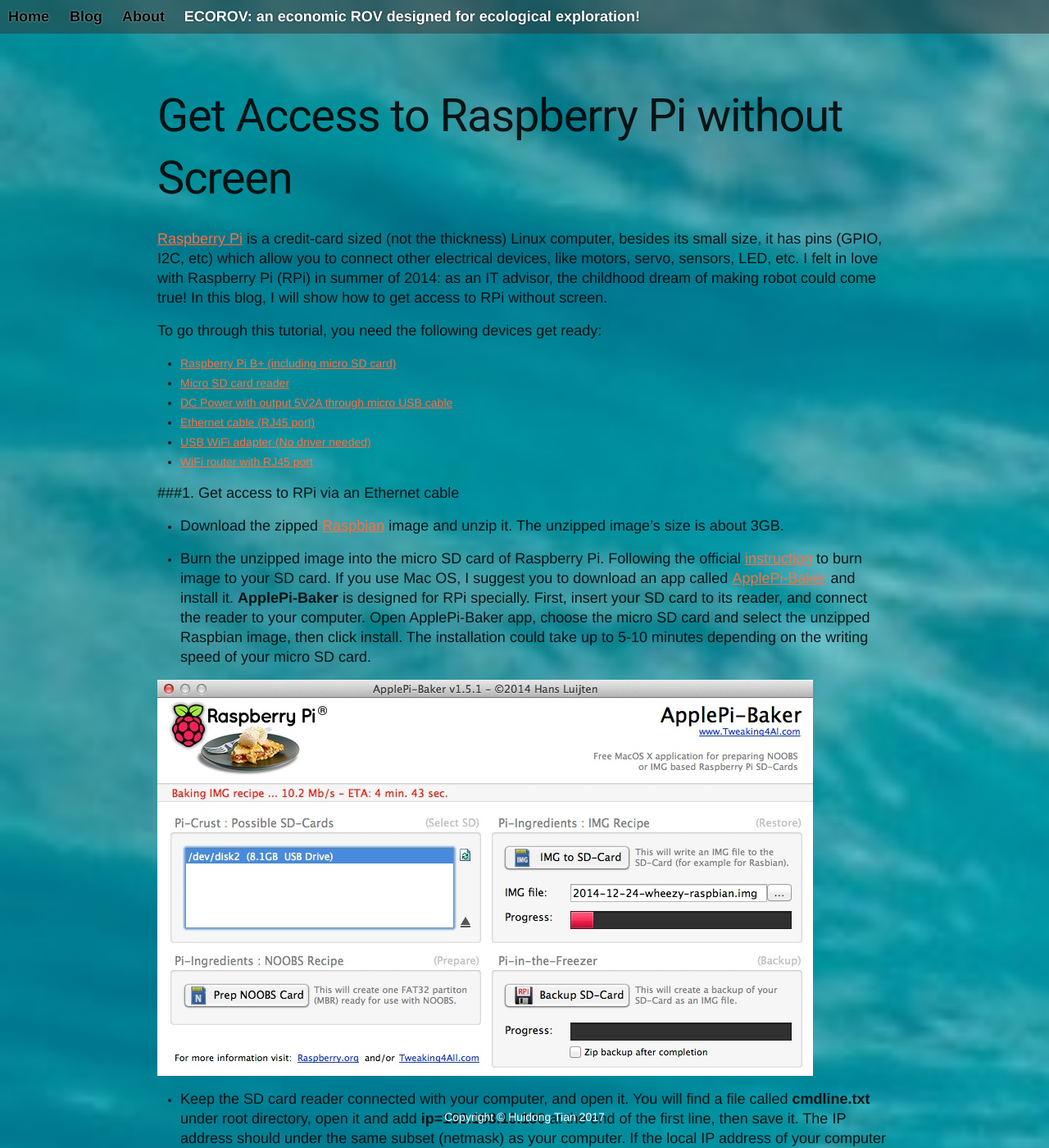
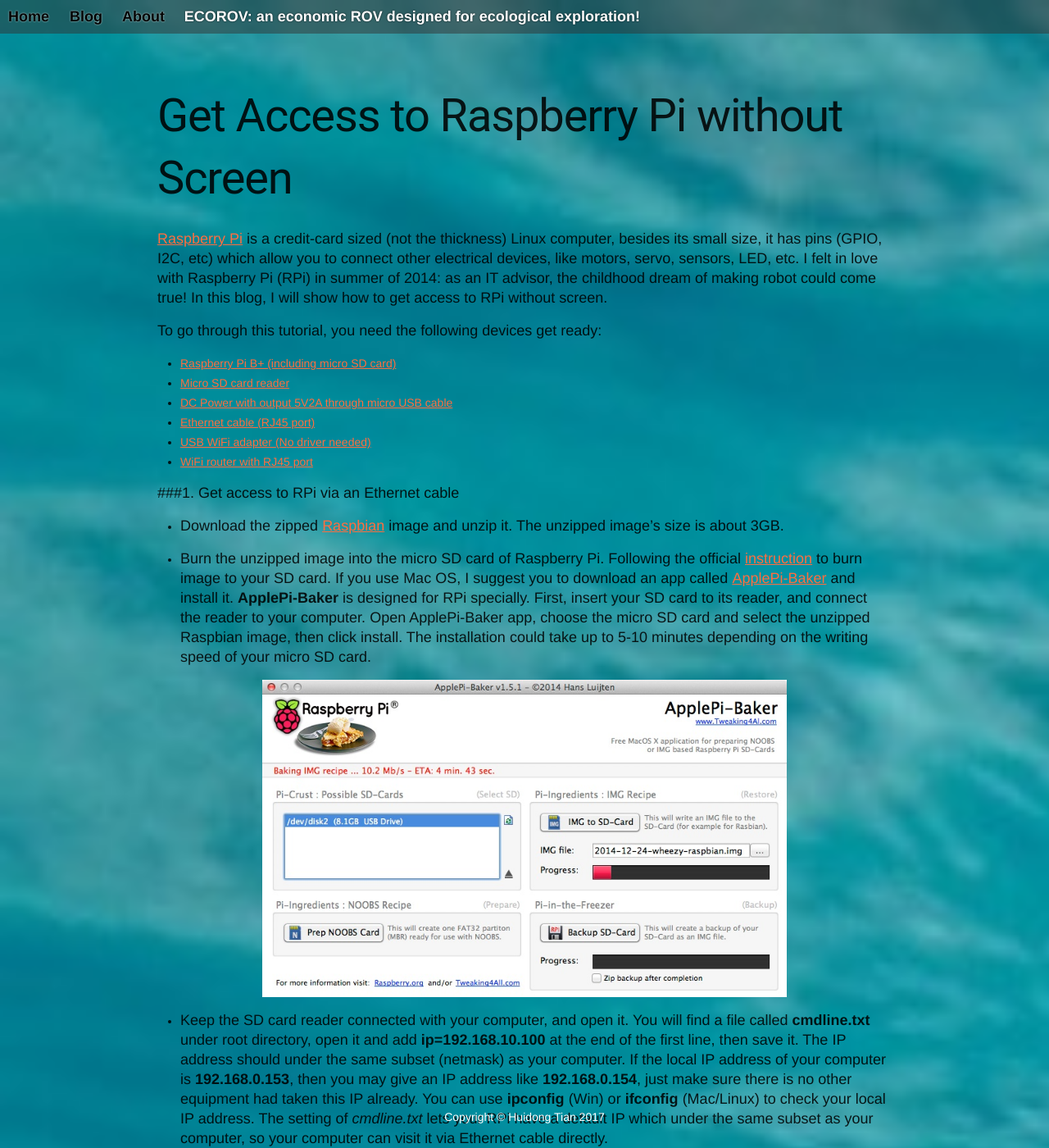
Before and after one commit to ecorov/ecorov.github.io, a Jekyll site: the page built from _posts/2017-01-23-get-access-to-rpi-without-screen - Copy (2).md, in a window 1280 px wide and 1400 px high. Shown: the whole window at 82% size. Built offline with Jekyll 4.4.1, drawn with Linux system fonts in a browser that asks for light colours; nearby versions of some CDN libraries; comment, search, counter and statistics services are not loaded.

Commit message:
Update main.css

```diff
--- a/css/main.css
+++ b/css/main.css
@@ -145,14 +145,16 @@
  * Images
  */
 img {
-  max-width: 100%;
-  vertical-align: middle; }
+    padding-left: 10vw;
+    width: 50vw;
+    vertical-align: middle;
+    display: block;
+}
 
 /**
  * Figures
  */
-figure > img {
-  display: block; }
+// figure > img {display: block; }
 
 /**
  * Lists
```
